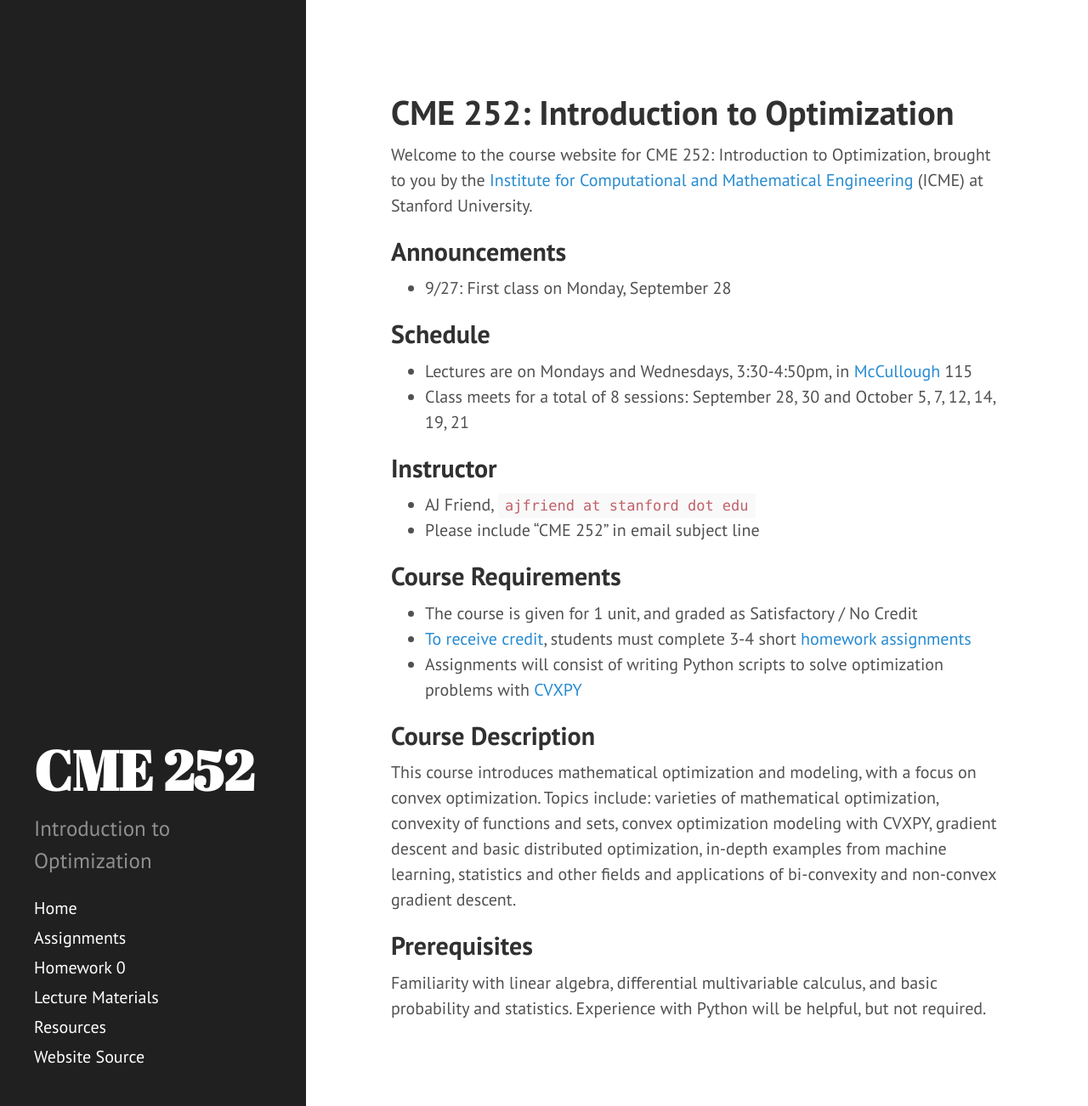
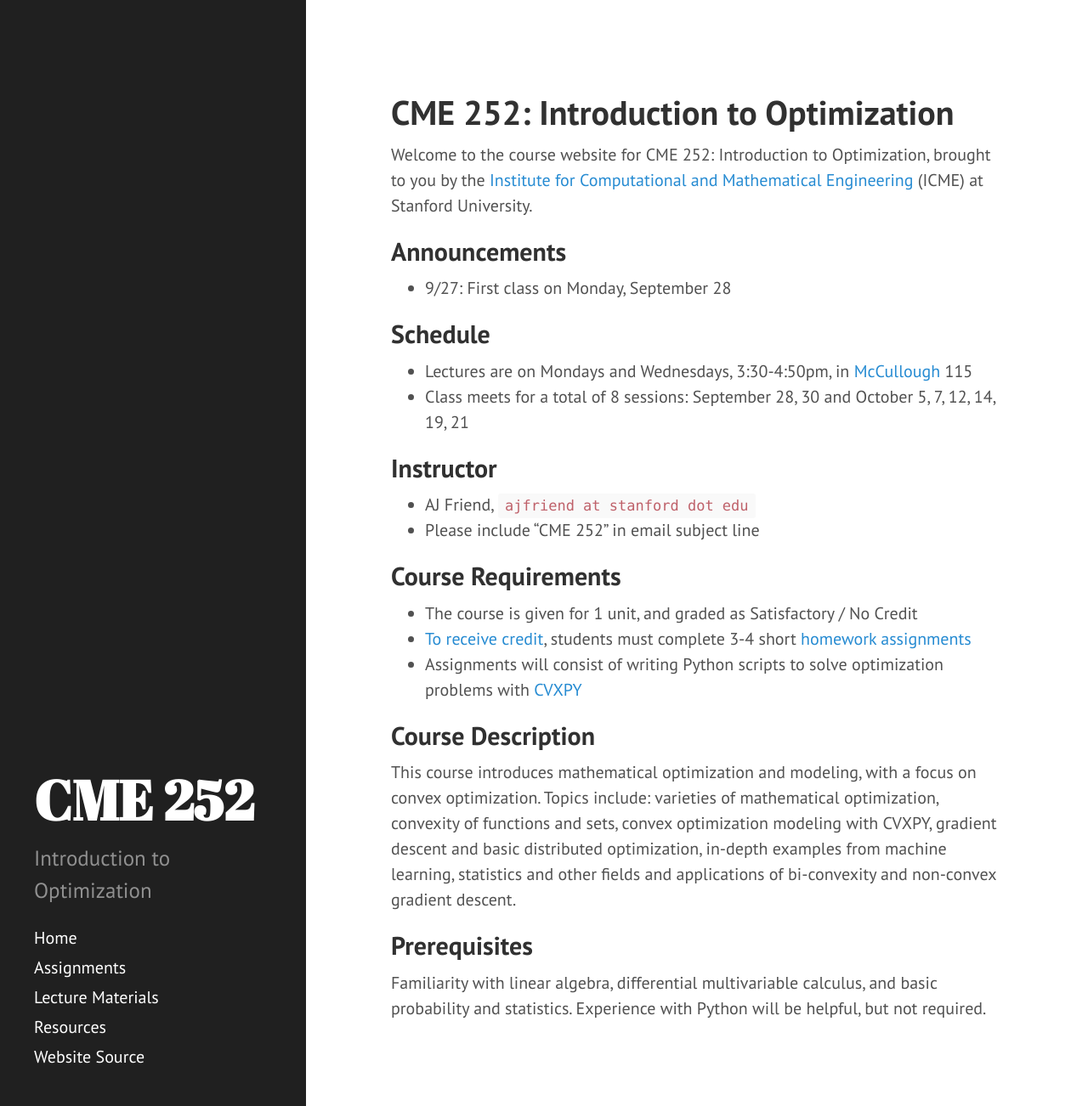
Before and after one commit to ajfriend/cme252, a Jekyll site: the page built from index.md, in a window 1280 px wide and 1302 px high. Shown: the whole window at 85% size. Built offline with Jekyll 4.4.1, drawn with Linux system fonts in a browser that asks for light colours; Markdown is read by kramdown in place of the engine named in the settings.

Commit message:
remove hw0 page

```diff
--- a/data/hw0.md
+++ /dev/null
@@ -1,6 +0,0 @@
----
-layout: page
-title: Homework 0
----
-
-Homework 0
```
Also changed, not shown: assignments.md (+0 -2 lines).
